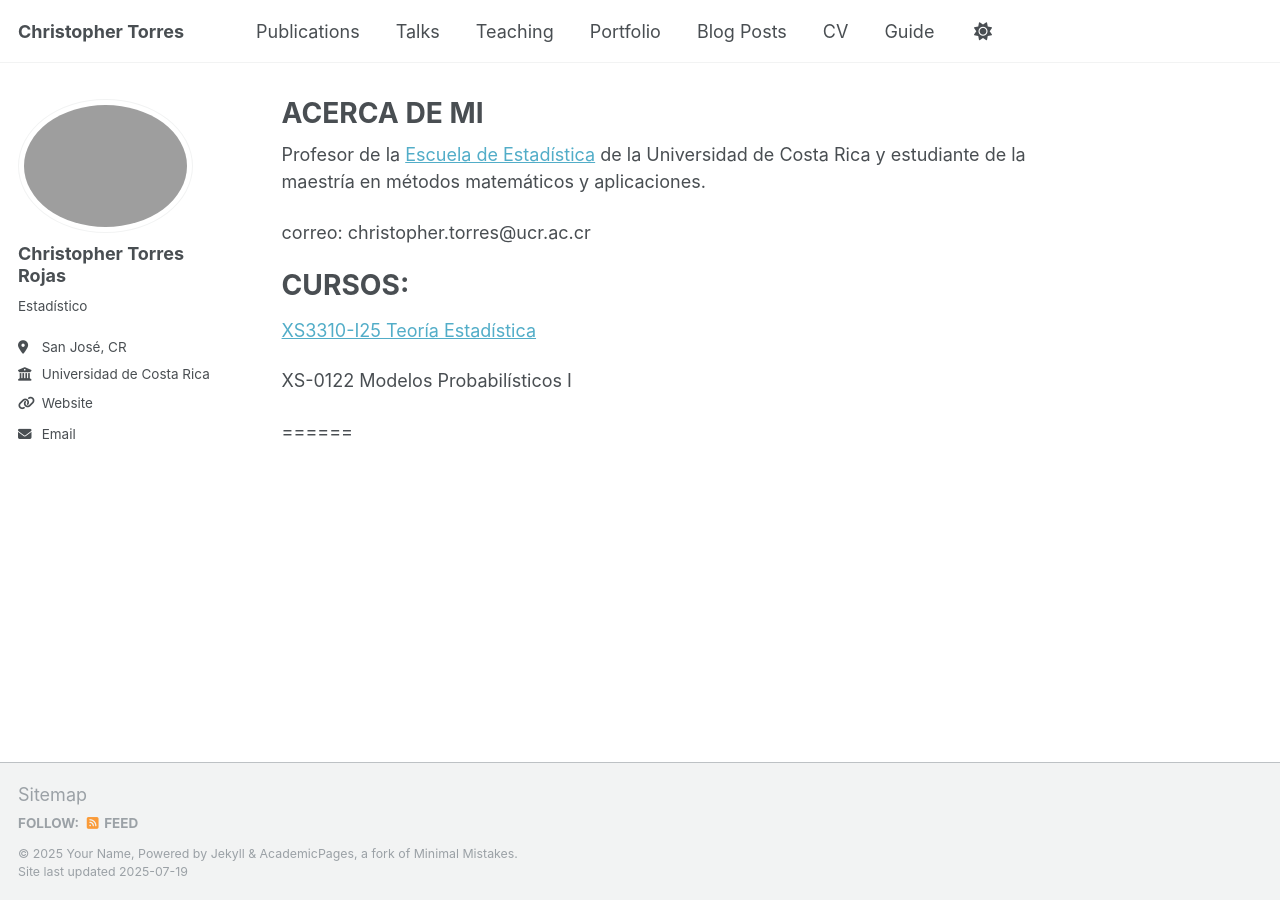
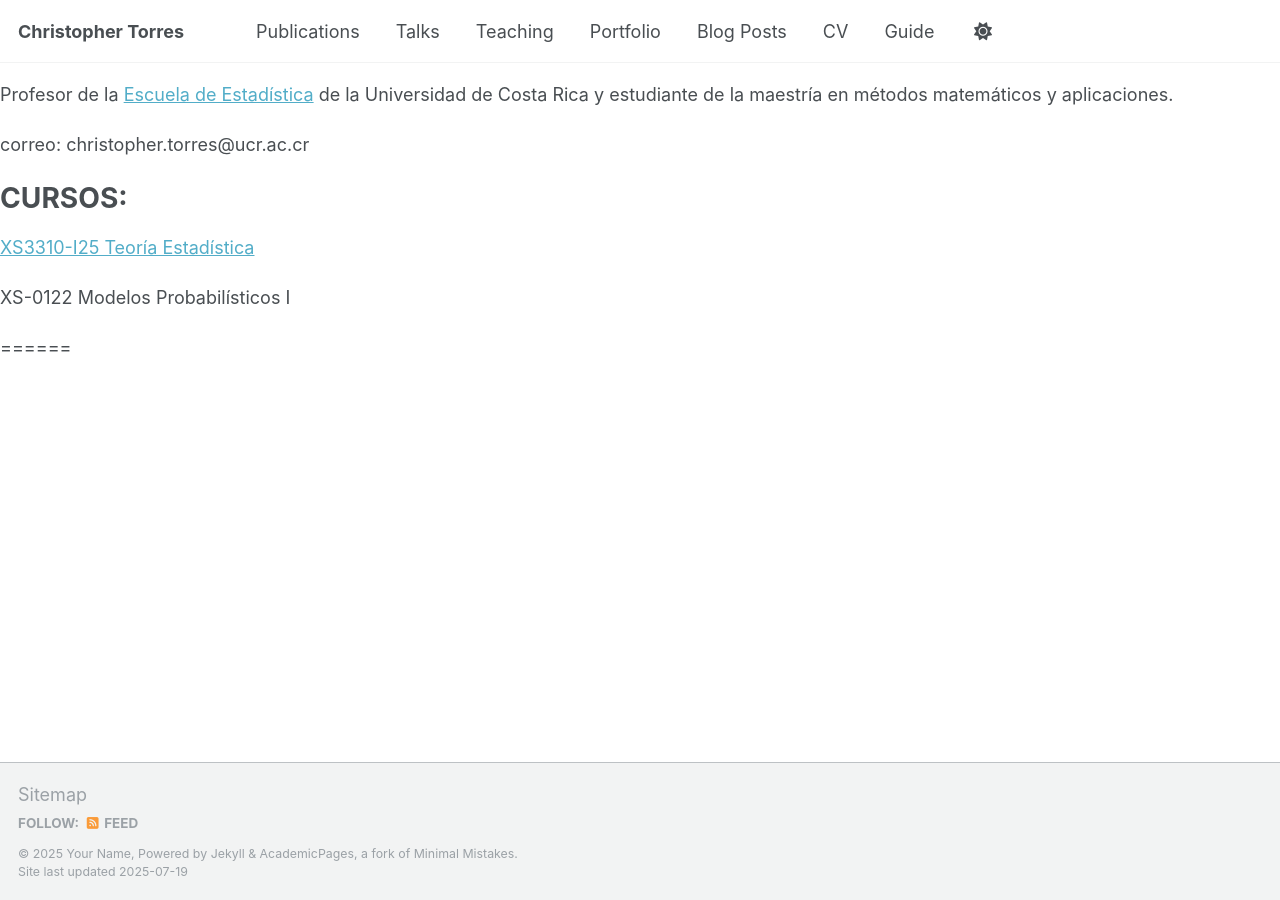
Before and after one commit to Christopher-TR/Christopher-TR.github.io, a Jekyll site: the page built from _pages/about.md, in a window 1280 px wide. Built offline with Jekyll 4.4.1, drawn with Linux system fonts in a browser that asks for light colours; our own code applies the rules of GitHub Pages for plain Markdown files; a script that is not in the unit is left out; some of the changed lines change nothing that is shown.

Commit message:
Update _config.yml

```diff
--- a/_config.yml
+++ b/_config.yml
@@ -215,13 +215,13 @@
 
 
 # These settings control the types of collections used by the template
-collections:
-  publications:
-    output: false
-    permalink: /:collection/:path/
-  portfolio:
-    output: false
-    permalink: /:collection/:path/
+#collections:
+  #publications:
+   # output: false
+   # permalink: /:collection/:path/
+  #portfolio:
+    #output: false
+   # permalink: /:collection/:path/
 
 
 
@@ -239,12 +239,12 @@
       share: true
       related: true
   # _pages
-  - scope:
-      path: ""
-      type: pages
-    values:
-      layout: single
-      author_profile: true
+#  - scope:
+ #     path: ""
+  #    type: pages
+  #  values:
+  #    layout: single
+  #    author_profile: true
   # _teaching
 #  - scope:
    #   path: ""
```
